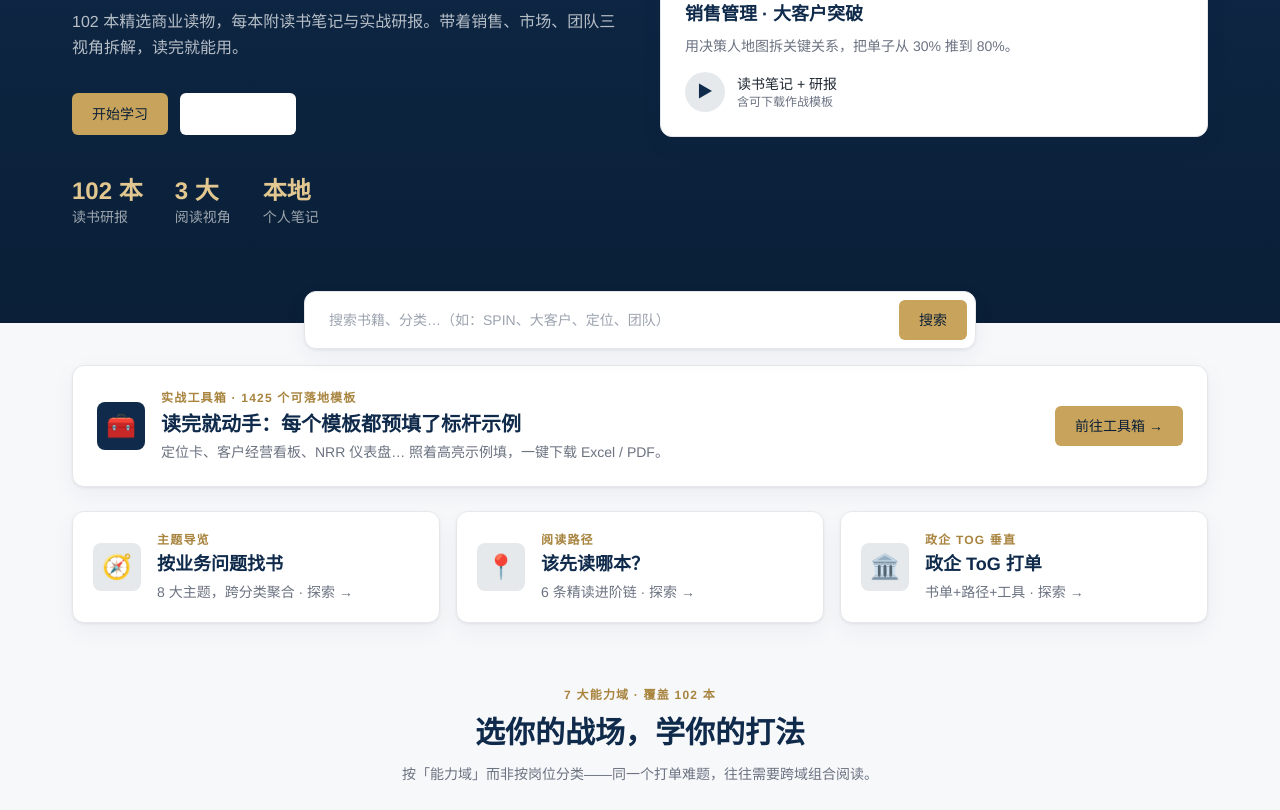
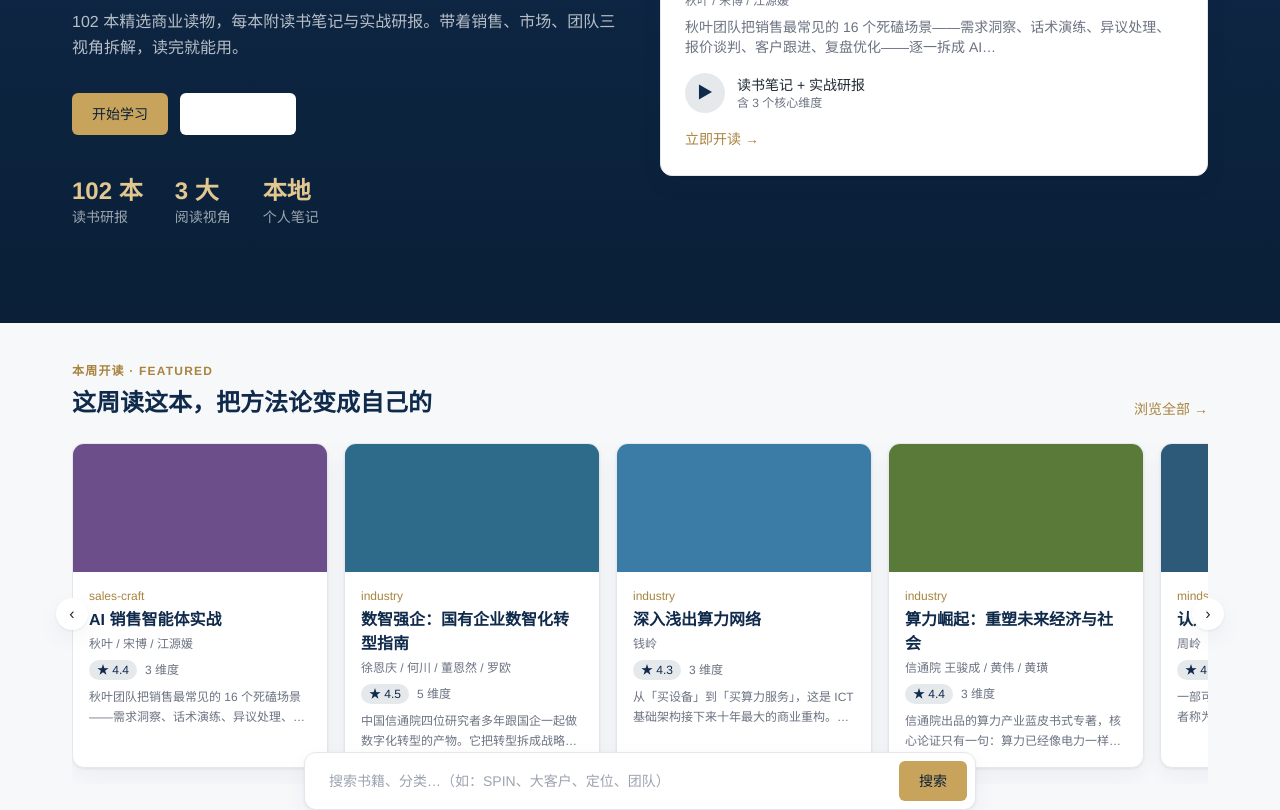
Before and after one commit to shadowlandcx/zhixing-shangxue, a Vue app: page / in a window 1280 px wide. Shown: the part 300-1110 px from the top of the page. Built offline with nearby package versions, Linux system fonts and the light colour scheme; the HTML template or start-up script is replaced by a standard one.

Commit message:
feat: 首页「本周开读」推荐位——Hero 卡片改为动态取 featuredBooks 首本，新增横向轮播书单区（含 4 本新书），带左右滑动按钮

```diff
--- a/src/views/Home.vue
+++ b/src/views/Home.vue
@@ -11,18 +11,22 @@ import { readingPaths, getPath } from '../data/reading-paths'
 const featuredPath = computed(() => getPath('tog-deal'))
 
 const router = useRouter()
-// 首页精选书单：固定把两本新书放到轮播前列，再补足高评分书目
+// 首页精选书单：新书 + 高评分经典，轮播展示
 const featuredIds = [
+  'ai-agents-sales-revenue',
+  'shuzhi-enterprise',
+  'deep-calculating-network',
+  'calculating-rise',
   'cognitive-awakening',
   'danaher-model',
   'tech-product-marketing',
-  'salesforce-legend',
-  'singularity-nearer',
-  'zero-trust'
+  'salesforce-legend'
 ]
 const featuredBooks = computed(() =>
   featuredIds.map((id) => books.find((b) => b.id === id)).filter(Boolean)
 )
+// Hero 本周精选：取 featuredBooks 第一本作为主推
+const heroBook = computed(() => featuredBooks.value[0] || null)
 const bookScroller = ref(null)
 function scrollBooks(dir) {
   const el = bookScroller.value
@@ -66,15 +70,70 @@ function onSearch() {
       </div>
       <div class="relative hidden lg:block">
         <div class="card p-6">
-          <p class="eyebrow">本周精选</p>
-          <h3 class="mt-2 text-lg font-semibold text-brand">销售管理 · 大客户突破</h3>
-          <p class="mt-2 text-sm text-muted">用决策人地图拆关键关系，把单子从 30% 推到 80%。</p>
+          <p class="eyebrow">本周开读</p>
+          <h3 class="mt-2 text-lg font-semibold text-brand">{{ heroBook?.title || '销售管理 · 大客户突破' }}</h3>
+          <p class="mt-1 text-xs text-muted">{{ heroBook?.author || '—' }}</p>
+          <p class="mt-2 text-sm text-muted">{{ heroBook?.intro?.slice(0, 60) || '用决策人地图拆关键关系，把单子从 30% 推到 80%' }}…</p>
           <div class="mt-4 flex items-center gap-3">
             <span class="flex h-10 w-10 items-center justify-center rounded-full bg-brand/10 text-brand">▶</span>
-            <div><div class="text-sm font-medium text-ink">读书笔记 + 研报</div><div class="text-xs text-muted">含可下载作战模板</div></div>
+            <div>
+              <div class="text-sm font-medium text-ink">读书笔记 + 实战研报</div>
+              <div class="text-xs text-muted">含 {{ heroBook?.stats?.length || 0 }} 个核心维度</div>
+            </div>
           </div>
+          <router-link :to="`/book/${heroBook?.id}`" class="mt-4 inline-flex items-center text-sm font-medium text-gold-dark hover:text-brand">
+            立即开读 →
+          </router-link>
         </div>
       </div>
+    </div>
+  </section>
+
+  <!-- 本周开读推荐位 -->
+  <section class="container-px mt-10 relative z-10">
+    <div class="flex items-end justify-between">
+      <div>
+        <p class="eyebrow">本周开读 · Featured</p>
+        <h2 class="mt-2 text-xl font-bold text-brand sm:text-2xl">这周读这本，把方法论变成自己的</h2>
+      </div>
+      <router-link to="/books" class="hidden text-sm font-medium text-gold-dark hover:text-brand sm:inline-flex">
+        浏览全部 →
+      </router-link>
+    </div>
+    <div class="mt-6 relative">
+      <div
+        ref="bookScroller"
+        class="flex gap-4 overflow-x-auto pb-4 scrollbar-none"
+      >
+        <router-link
+          v-for="b in featuredBooks"
+          :key="b.id"
+          :to="`/book/${b.id}`"
+          class="group w-64 shrink-0 overflow-hidden rounded-xl border border-line bg-white shadow-card transition hover:-translate-y-1 hover:shadow-lg"
+        >
+          <div class="h-32" :style="{ background: b.cover || '#1A2B45' }"></div>
+          <div class="p-4">
+            <p class="text-xs font-medium text-gold-dark">{{ b.track }}</p>
+            <h3 class="mt-1 text-base font-semibold text-brand group-hover:text-gold-dark">{{ b.title }}</h3>
+            <p class="mt-1 text-xs text-muted">{{ b.author }}</p>
+            <div class="mt-2 flex items-center gap-2">
+              <span class="rounded-full bg-brand/10 px-2 py-0.5 text-xs font-medium text-brand">★ {{ b.rating }}</span>
+              <span v-if="b.stats" class="text-xs text-muted">{{ b.stats.length }} 维度</span>
+            </div>
+            <p class="mt-2 line-clamp-2 text-xs leading-relaxed text-muted">{{ b.intro?.slice(0, 80) }}…</p>
+          </div>
+        </router-link>
+      </div>
+      <button
+        type="button"
+        class="absolute left-0 top-1/2 -translate-y-1/2 -translate-x-4 flex h-8 w-8 items-center justify-center rounded-full bg-white shadow-card hover:bg-paper disabled:opacity-0"
+        @click="scrollBooks(-1)"
+      >‹</button>
+      <button
+        type="button"
+        class="absolute right-0 top-1/2 -translate-y-1/2 translate-x-4 flex h-8 w-8 items-center justify-center rounded-full bg-white shadow-card hover:bg-paper disabled:opacity-0"
+        @click="scrollBooks(1)"
+      >›</button>
     </div>
   </section>
 
```
